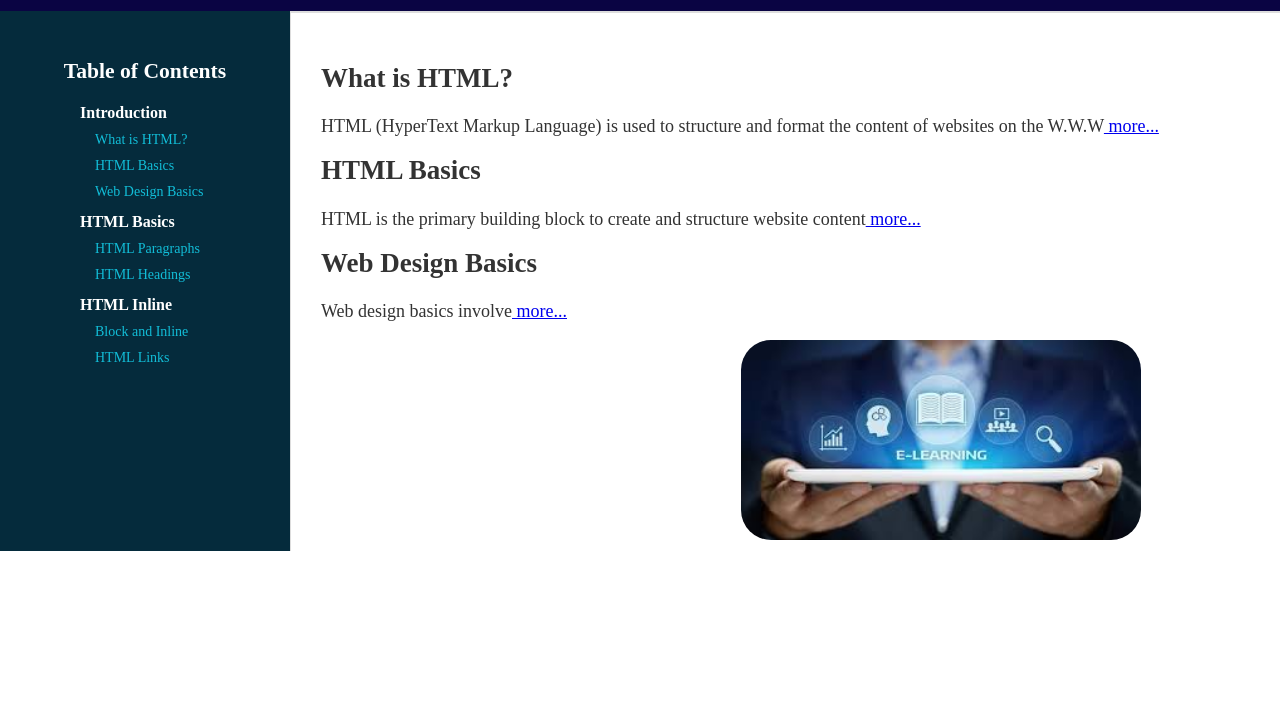
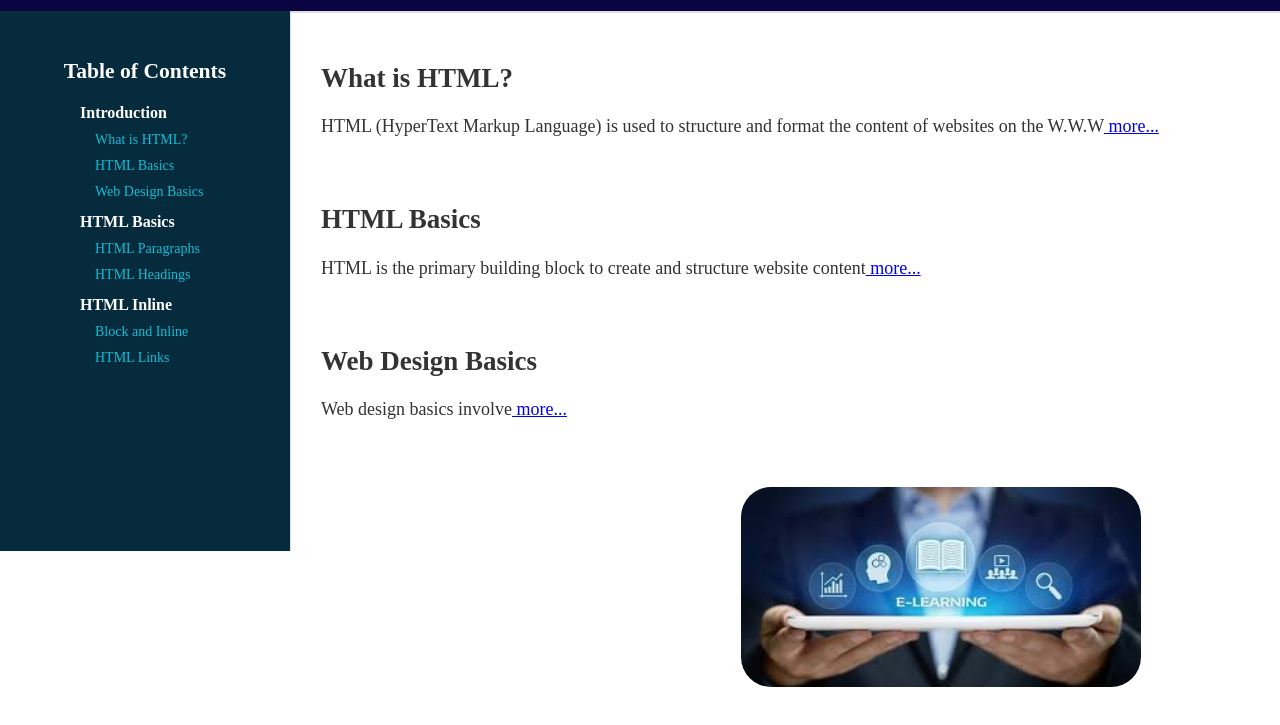
Before and after one commit to NadiaNoori/technical_documentation, a website: page index.html in a window 1280 px wide. Shown: the part 59-784 px from the top of the page. Drawn offline with Linux system fonts and the light colour scheme.

```diff
--- a/style.css
+++ b/style.css
@@ -114,3 +114,6 @@
   height: 200px;
   border-radius: 30px;
 }
+p{
+  height: 70px;
+}
```
